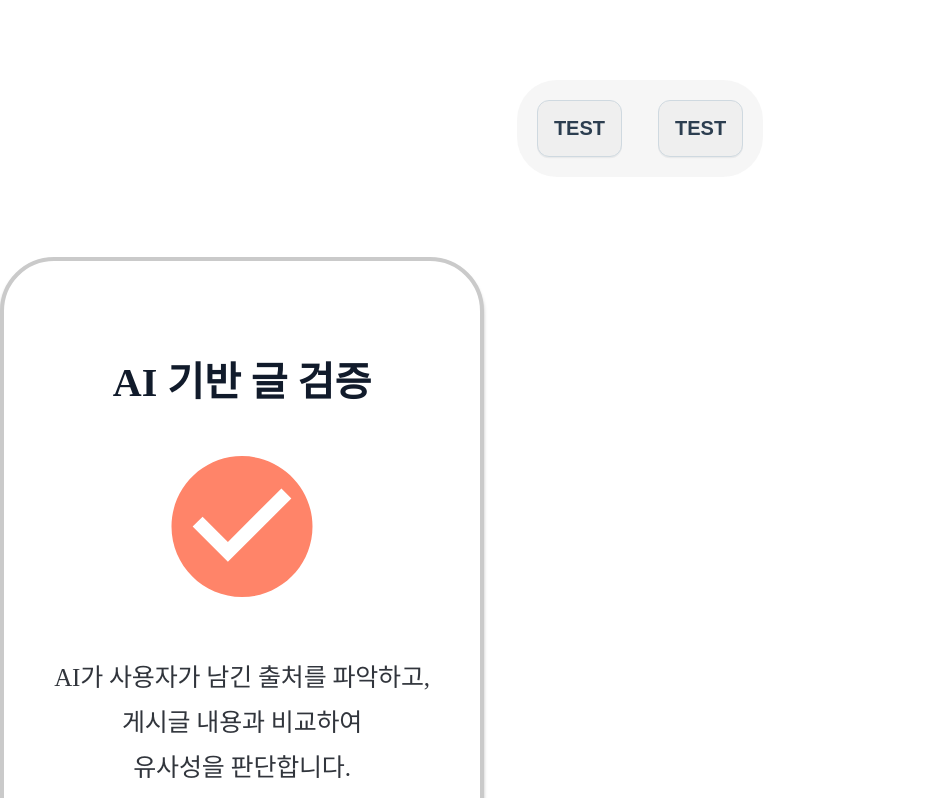
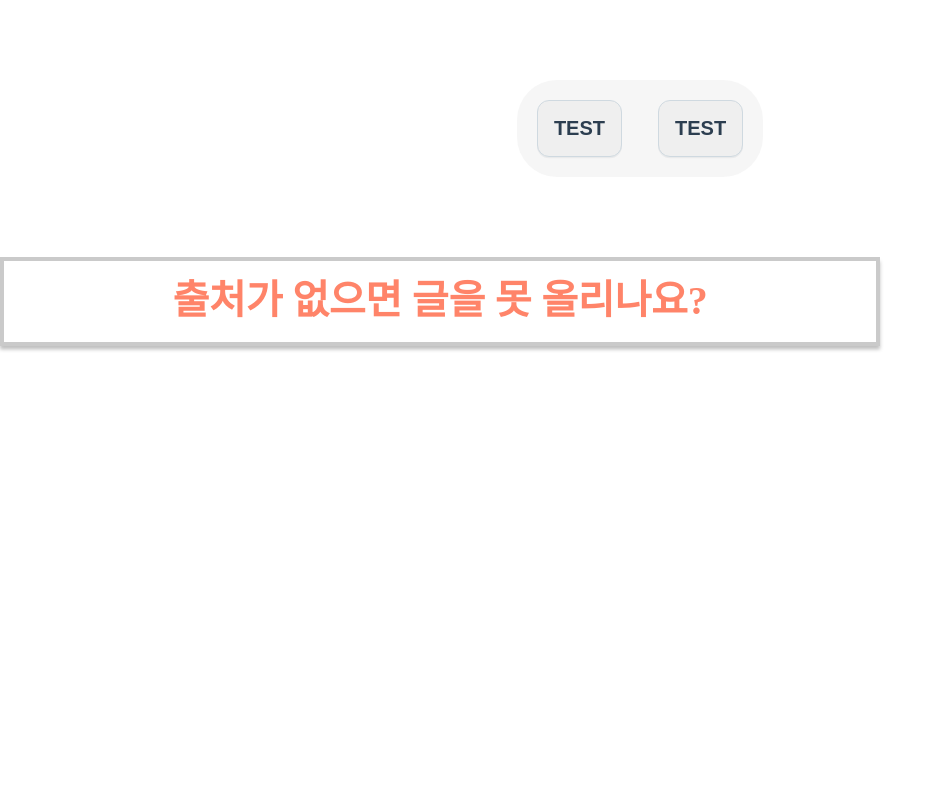
Before and after one commit to Histo-rian/FE, a React (Vite) app: page / in a window 1280 px wide. Shown: the top 798 px of the page, without its empty margins (0-945 px from the left). Built offline with nearby package versions, Linux system fonts and the light colour scheme; a web font is replaced by a local one.

Commit message:
feat:FAQ 컴포넌트 구현 및 코드 리팩토링

```diff
--- a/src/App.jsx
+++ b/src/App.jsx
@@ -1,6 +1,7 @@
 import './App.css'
 import Button from '../src/components/Button/Button'
 import Card from '../src/components/Card/Card'
+import FAQ from '../src/components/FAQ/FAQ'
 
 function App() {
   const a = {
@@ -9,15 +10,14 @@ function App() {
     type : "btnPrimary",
     state : ""
   };
-  const b = {
-    title:"AI 기반 글 검증",
-    icon:"check",
-    text:"AI가 사용자가 남긴 출처를 파악하고,\n게시글 내용과 비교하여\n유사성을 판단합니다.\n이를 통해 왜곡된 정보나 허위 사실의 \n확산을 방지합니다."
+  const c = {
+    title:"출처가 없으면 글을 못 올리나요?",
+    text:"아닙니다. 출처가 없어도 글을 작성할 수 있지만,\n“주관적인 의견입니다”라는 표시가 붙고,\n노출 우선순위가 낮아집니다.\n신뢰도 높은 출처를 남길수록 더 많은 사용자에게 글이 보여집니다."
   };
   return (
     <>
       <div className='buttonContainer'><Button {...a}/><Button {...a}/></div>
-      <Card {...b}/>
+      <FAQ {...c}/>
     </>
   )
 }
--- a/src/components/Button/Button.jsx
+++ b/src/components/Button/Button.jsx
@@ -1,11 +1,9 @@
 import '../Button/Button.css'
 
-function Button({color,type,state,text}){
- return(
+export default function Button({ color, type, state, text }) {
+ return (
   <button className={`${type} ` + `${color}` + ` ${state}`} >
    {text}
   </button>
  )
 }
-
-export default Button;
--- a/src/components/Card/Card.css
+++ b/src/components/Card/Card.css
@@ -12,7 +12,7 @@
   box-shadow: 0 3.6px 3.6px 0 rgba(0, 0, 0, 0.25);
 }
 
-.title{
+.cardTitle{
  display: flex;
  height: 40px;
  flex-direction: column;
@@ -28,7 +28,7 @@
  line-height: 25px;
 }
 
-.text{
+.cardText{
  display: flex;
  height: 280px;
  flex-direction: column;
--- a/src/components/Card/Card.jsx
+++ b/src/components/Card/Card.jsx
@@ -1,47 +1,45 @@
 import '../Card/Card.css'
 
-function Card({title,icon,text}){
- if(icon == "search"){
-  return(
+export default function Card({ title, icon, text }) {
+ if (icon == "search") {
+  return (
    <div className="cardContainer">
-    <p className="title">{title}</p>
+    <p className="cardTitle">{title}</p>
     <svg width="180" height="180" viewBox="0 0 180 180" fill="none" xmlns="http://www.w3.org/2000/svg">
-    <path fill-rule="evenodd" clip-rule="evenodd" d="M110.325 105H116.25L153.675 142.5L142.5 153.675L105 116.25V110.325L102.975 108.225C94.425 115.575 83.325 120 71.25 120C44.325 120 22.5 98.175 22.5 71.25C22.5 44.325 44.325 22.5 71.25 22.5C98.175 22.5 120 44.325 120 71.25C120 83.325 115.575 94.425 108.225 102.975L110.325 105ZM37.5 71.25C37.5 89.925 52.575 105 71.25 105C89.925 105 105 89.925 105 71.25C105 52.575 89.925 37.5 71.25 37.5C52.575 37.5 37.5 52.575 37.5 71.25Z" fill="#FF8469"/>
+     <path fill-rule="evenodd" clip-rule="evenodd" d="M110.325 105H116.25L153.675 142.5L142.5 153.675L105 116.25V110.325L102.975 108.225C94.425 115.575 83.325 120 71.25 120C44.325 120 22.5 98.175 22.5 71.25C22.5 44.325 44.325 22.5 71.25 22.5C98.175 22.5 120 44.325 120 71.25C120 83.325 115.575 94.425 108.225 102.975L110.325 105ZM37.5 71.25C37.5 89.925 52.575 105 71.25 105C89.925 105 105 89.925 105 71.25C105 52.575 89.925 37.5 71.25 37.5C52.575 37.5 37.5 52.575 37.5 71.25Z" fill="#FF8469" />
     </svg>
-    <p className="text">{text}</p>
+    <p className="cardText">{text}</p>
    </div>
   )
  }
- else if(icon == "check"){
-  return(
+ else if (icon == "check") {
+  return (
    <div className="cardContainer">
-    <p className="title">{title}</p>
+    <p className="cardTitle">{title}</p>
     <svg width="180" height="180" viewBox="0 0 180 180" fill="none" xmlns="http://www.w3.org/2000/svg">
-    <path d="M90.0001 15.0069C48.6001 15.0069 15.0001 48.6069 15.0001 90.0069C15.0001 131.407 48.6001 165.007 90.0001 165.007C131.4 165.007 165 131.407 165 90.0069C165 48.6069 131.4 15.0069 90.0001 15.0069ZM75.0001 127.507L37.5001 90.0069L48.0751 79.4319L75.0001 106.282L131.925 49.3569L142.5 60.0069L75.0001 127.507Z" fill="#FF8469"/>
+     <path d="M90.0001 15.0069C48.6001 15.0069 15.0001 48.6069 15.0001 90.0069C15.0001 131.407 48.6001 165.007 90.0001 165.007C131.4 165.007 165 131.407 165 90.0069C165 48.6069 131.4 15.0069 90.0001 15.0069ZM75.0001 127.507L37.5001 90.0069L48.0751 79.4319L75.0001 106.282L131.925 49.3569L142.5 60.0069L75.0001 127.507Z" fill="#FF8469" />
     </svg>
-    <p className="text">{text}</p>
+    <p className="cardText">{text}</p>
    </div>
   )
  }
- else if(icon == "like"){
-  return(
+ else if (icon == "like") {
+  return (
    <div className="cardContainer">
-   <p className="title">{title}</p>
-   <svg width="180" height="180" viewBox="0 0 180 180" fill="none" xmlns="http://www.w3.org/2000/svg">
-   <path fill-rule="evenodd" clip-rule="evenodd" d="M157.5 60C165.75 60 172.5 66.75 172.5 75L172.425 75.6L172.5 75.675V90C172.5 91.95 172.125 93.75 171.45 95.475L148.8 148.35C146.55 153.75 141.225 157.5 135 157.5H67.5C59.25 157.5 52.5 150.75 52.5 142.5V67.5C52.5 63.375 54.15 59.625 56.925 56.925L106.275 7.49997L114.225 15.375C116.25 17.4 117.525 20.25 117.525 23.325L117.3 25.725L110.175 60H157.5ZM37.5 157.5H7.50002V67.5H37.5V157.5Z" fill="#FF8469"/>
-   </svg>
-   <p className="text">{text}</p>
+    <p className="cardTitle">{title}</p>
+    <svg width="180" height="180" viewBox="0 0 180 180" fill="none" xmlns="http://www.w3.org/2000/svg">
+     <path fill-rule="evenodd" clip-rule="evenodd" d="M157.5 60C165.75 60 172.5 66.75 172.5 75L172.425 75.6L172.5 75.675V90C172.5 91.95 172.125 93.75 171.45 95.475L148.8 148.35C146.55 153.75 141.225 157.5 135 157.5H67.5C59.25 157.5 52.5 150.75 52.5 142.5V67.5C52.5 63.375 54.15 59.625 56.925 56.925L106.275 7.49997L114.225 15.375C116.25 17.4 117.525 20.25 117.525 23.325L117.3 25.725L110.175 60H157.5ZM37.5 157.5H7.50002V67.5H37.5V157.5Z" fill="#FF8469" />
+    </svg>
+    <p className="cardText">{text}</p>
    </div>
   )
  }
- else{
-  return(
+ else {
+  return (
    <div className="cardContainer">
     <p className="title">{title}</p>
-    <p className="text">{text}</p>
+    <p className="cardText">{text}</p>
    </div>
   )
  }
 }
-
-export default Card
--- /dev/null
+++ b/src/components/FAQ/FAQ.css
@@ -0,0 +1,33 @@
+.faqContainer {
+  width: 800px;
+  border: 4.5px solid #cacaca;
+  background: #fff;
+  box-shadow: 0 3.6px 3.6px 0 rgba(0, 0, 0, 0.25);
+  padding: 28px 36px;
+}
+.faqTitle {
+  align-self: stretch;
+  color: #ff8469;
+  text-align: center;
+  font-family: Paperlogy;
+  font-size: 40px;
+  font-style: normal;
+  font-weight: 600;
+  line-height: 24.96px;
+  letter-spacing: -0.192px;
+}
+
+.faqText {
+  color: #000;
+  text-align: center;
+  font-feature-settings: "liga" off, "clig" off;
+  font-family: Paperlogy;
+  font-size: 30px;
+  font-style: normal;
+  font-weight: 500;
+  line-height: 50px;
+  letter-spacing: -0.192px;
+  white-space: pre-line;
+  overflow: hidden;
+  transition: max-height 0.4s ease;
+}
--- /dev/null
+++ b/src/components/FAQ/FAQ.jsx
@@ -0,0 +1,24 @@
+import '../FAQ/FAQ.css'
+import { useState, useRef, useEffect } from "react";
+
+export default function FAQ({ title, text }) {
+ const [isOpen, setIsOpen] = useState(false);
+ const contentRef = useRef(null);
+ const [height, setHeight] = useState(0);
+
+ useEffect(() => {
+  if (isOpen) {
+   setHeight(contentRef.current.scrollHeight);
+  }
+  else {
+   setHeight(0);
+  }
+ }, [isOpen]);
+
+ return (
+  <div className='faqContainer'>
+   <div onClick={() => setIsOpen(!isOpen)} className='faqTitle'>{title}</div>
+   <div ref={contentRef} className='faqText'style={{ maxHeight: `${height}px` }}>{text}</div>
+  </div>
+ );
+}
--- a/src/pages/landingPage.jsx
+++ b/src/pages/landingPage.jsx
@@ -0,0 +1,3 @@
+export default function landingPage(){
+
+}
```
